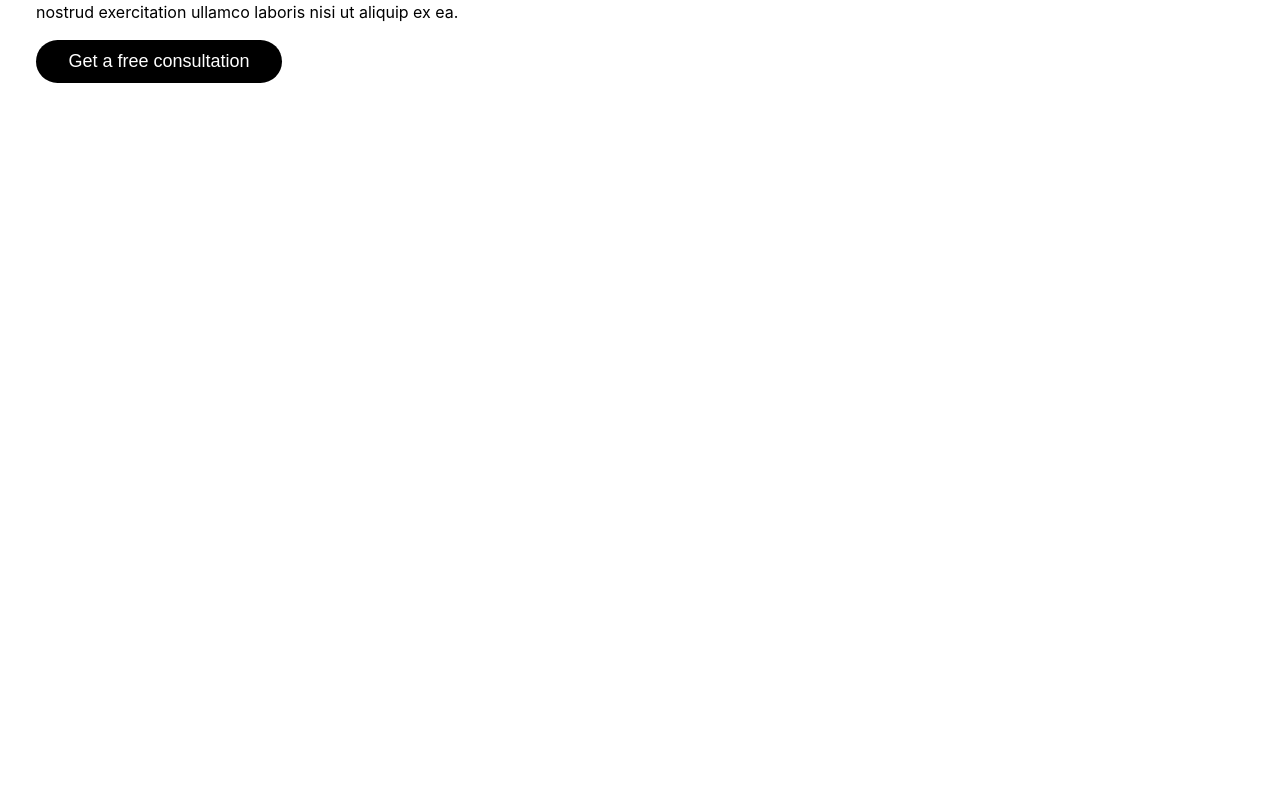
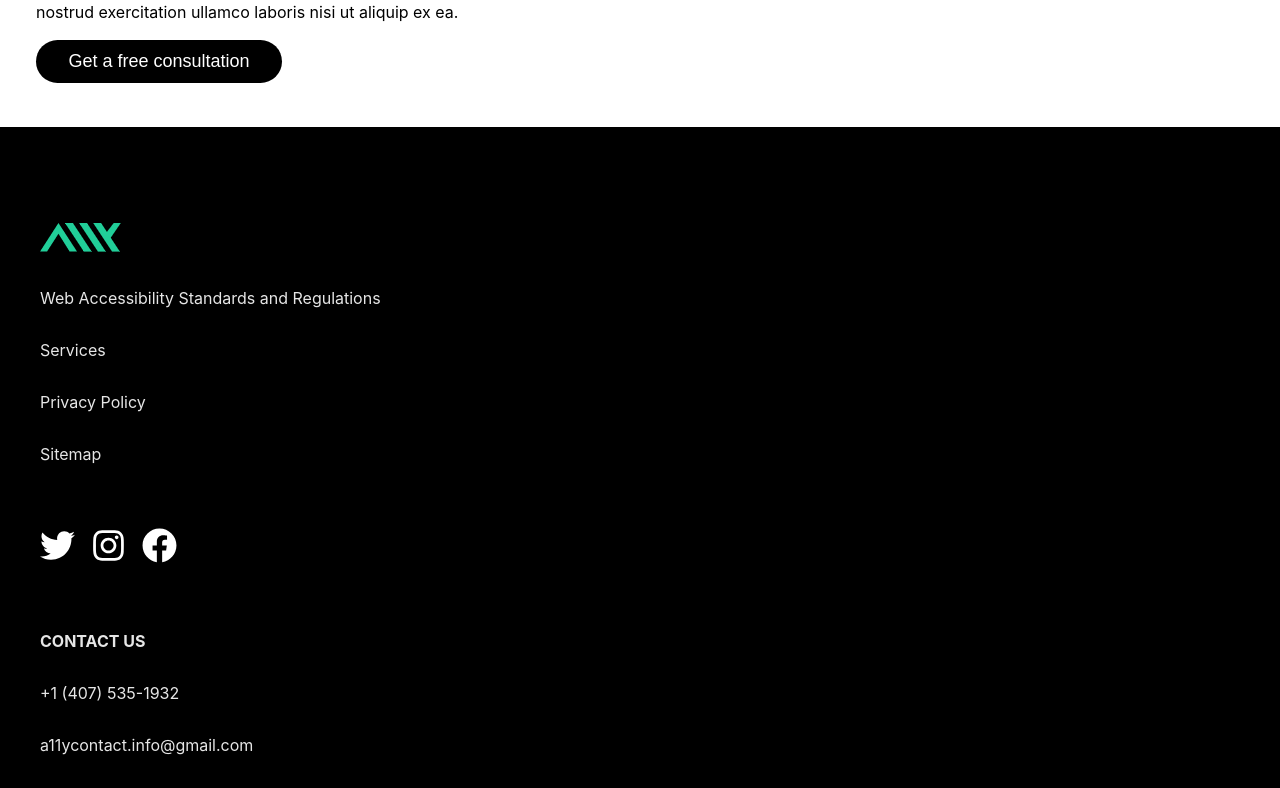
Before and after one commit to a11ysolutions/website, a React (Create React App) app: page /functional in a window 1280 px wide. Shown: the part 5623-6411 px from the top of the page. Before the commit the page ends 5726 px from the top, so only its background shows below. Built offline with nearby package versions, Linux system fonts and the light colour scheme.

Commit message:
feat: add footer component to functional and automation views

```diff
--- a/src/Components/Automation/Automation.js
+++ b/src/Components/Automation/Automation.js
@@ -5,6 +5,7 @@ import CheckedItem from "../UI/CheckedItem/CheckedItem"
 import Illustration from "../UI/Illustration/Illustration"
 import Presentation from "../UI/Presentation/Presentation"
 import Toolset from "../UI/Toolset/Toolset"
+import Footer from "../UI/Footer/Footer"
 
 import {FiTrendingDown} from "react-icons/fi"
 import {AiFillCheckCircle, AiFillStar} from "react-icons/ai"
@@ -156,6 +157,7 @@ function Automation() {
             </section>
 
             <Toolset/>
+            <Footer/>
 
         </div>
     )
--- a/src/Components/Functional/Functional.js
+++ b/src/Components/Functional/Functional.js
@@ -6,6 +6,7 @@ import Button from "../UI/Button/Button";
 import Toolset from "../UI/Toolset/Toolset";
 import CheckCard from "../UI/CheckCard/CheckCard";
 import TestingServicesCard from "../UI/TestingServicesCard/TestingServicesCard";
+import Footer from "../UI/Footer/Footer"
 import { MdBugReport } from "react-icons/md";
 import { IoExtensionPuzzle, IoPersonCircle } from "react-icons/io5";
 import { AiOutlineSync } from "react-icons/ai";
@@ -235,6 +236,7 @@ function Functional() {
         </div>
       </div>
       <Toolset />
+      <Footer />
     </div>
   );
 }
```
